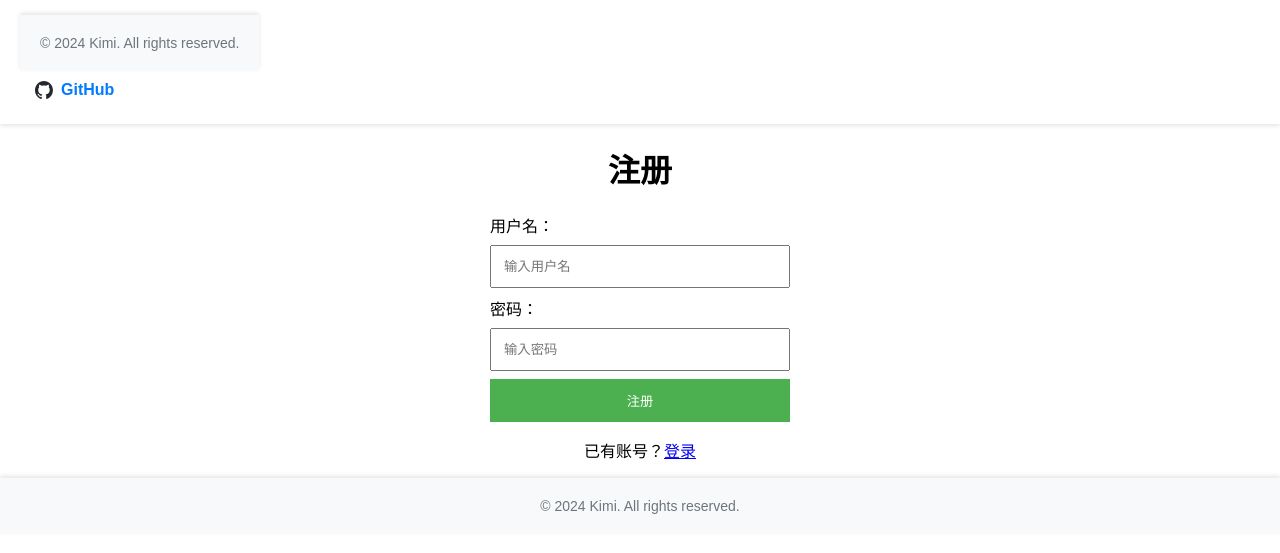
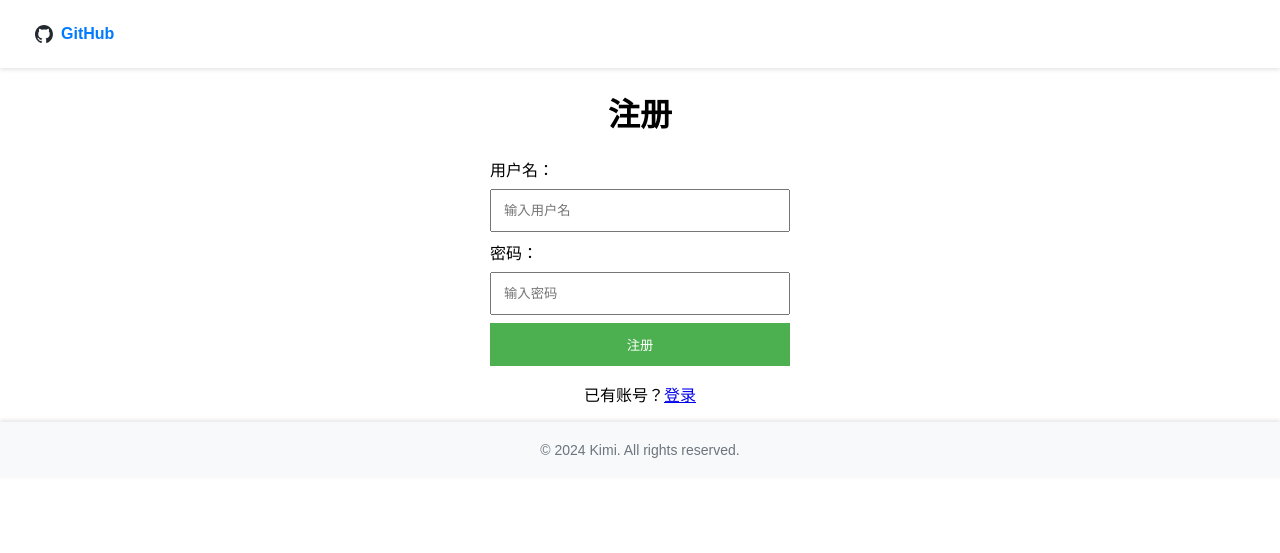
Before and after one commit to OIerOrg/Flask-Example, a Flask app: page /register in a window 1280 px wide. Shown: the top 553 px of the page. Run offline with Flask 3, Linux system fonts and the light colour scheme.

Commit message:
Update register.html

```diff
--- a/templates/register.html
+++ b/templates/register.html
@@ -95,11 +95,6 @@
         <div class="container">
             <!-- GitHub链接和其他导航链接居中 -->
             <div class="nav-links">
-                <footer>
-                    <div class="container">
-                        <p>&copy; 2024 Kimi. All rights reserved.</p>
-                    </div>
-                </footer>
                 <a href="https://github.com/zjx-kimi/Chat" class="github-link">
                     <img width="18" src="static/images/github.svg"
                         alt="Github Logo">
```
